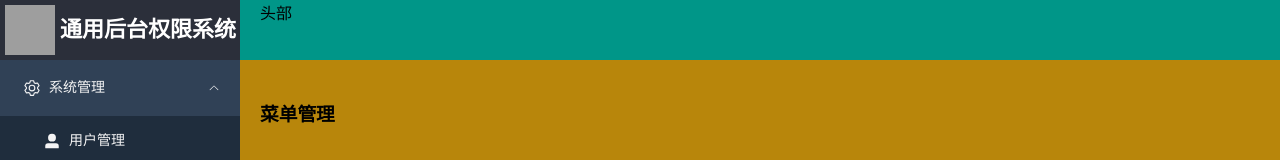
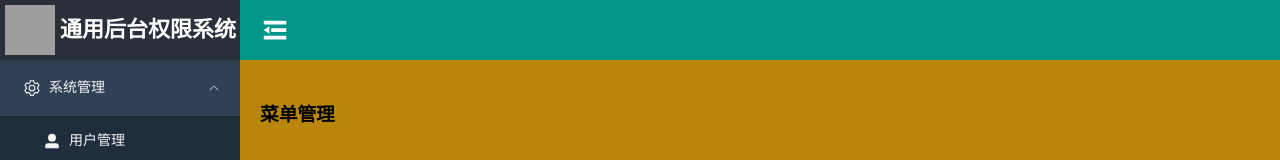
Before and after one commit to Yeluzii/generic-permission-system-front-end, a Vue app: page /menuList in a window 1280 px wide. Shown: the top 160 px of the page. Built offline with nearby package versions, Linux system fonts and the light colour scheme; grey boxes are pictures that could not be loaded.

Commit message:
feat: 菜单收缩制作

```diff
--- a/src/layout/Index.vue
+++ b/src/layout/Index.vue
@@ -28,6 +28,8 @@ import MenuBar from '@/layout/menu/MenuBar.vue'
   }
 
   .header {
+    display: flex;
+    align-items: center;
     background-color: #009688;
   }
 
--- /dev/null
+++ b/src/layout/header/Collapse.vue
@@ -0,0 +1,25 @@
+<template>
+  <el-icon @click="setCollapse" style="cursor: pointer" color="#FFF" size="30">
+    <component :is="status ? Fold : Expand"></component>
+  </el-icon>
+</template>
+
+<script setup lang="ts">
+import { computed } from 'vue'
+import { Fold, Expand } from '@element-plus/icons-vue'
+import { useMenuStore } from '@/store/menu'
+
+// 获取 store
+const store = useMenuStore()
+// 获取状态
+const status = computed(() => {
+  return !store.getCollapse
+})
+
+// 切换图标点击事件
+const setCollapse = () => {
+  store.setCollapse(!store.getCollapse)
+}
+</script>
+
+<style scoped></style>
--- a/src/layout/header/Header.vue
+++ b/src/layout/header/Header.vue
@@ -1,7 +1,9 @@
 <template>
-  <div>头部</div>
+  <Collapse></Collapse>
 </template>
 
-<script setup lang="ts"></script>
+<script setup lang="ts">
+import Collapse from './Collapse.vue'
+</script>
 
 <style scoped lang="scss"></style>
--- a/src/layout/menu/MenuBar.vue
+++ b/src/layout/menu/MenuBar.vue
@@ -1,8 +1,9 @@
 <template>
   <menu-logo></menu-logo>
   <el-menu
-    :default-active="activeIndex"
+    :default-active="defaultActive"
     class="el-menu-vertical-demo"
+    :collapse="isCollapse"
     unique-opened
     background-color="#304156"
     @open="handleOpen"
@@ -15,24 +16,25 @@
 
 <script setup lang="ts">
 import { reactive, computed } from 'vue'
+import { useMenuStore } from '@/store/menu/index'
 import MenuItem from '@/layout/menu/MenuItem.vue'
 import MenuLogo from './MenuLogo.vue'
 import { useRoute } from 'vue-router'
+
+// 获取 store
+const store = useMenuStore()
+// 获取状态
+const isCollapse = computed(() => {
+  return store.getCollapse
+})
+
 const route = useRoute()
 
-// 获取激活的菜单
-const activeIndex = computed(() => {
+// 当前激活的菜单:当前激活的菜单
+const defaultActive = computed(() => {
   const { path } = route
   return path
 })
-
-const handleOpen = (key: string, keyPath: string[]) => {
-  console.log(key, keyPath)
-}
-
-const handleClose = (key: string, keyPath: string[]) => {
-  console.log(key, keyPath)
-}
 
 let menuList = reactive([
   {
@@ -109,6 +111,14 @@ let menuList = reactive([
     ]
   }
 ])
+
+const handleOpen = (key: string, keyPath: string[]) => {
+  console.log(key, keyPath)
+}
+
+const handleClose = (key: string, keyPath: string[]) => {
+  console.log(key, keyPath)
+}
 </script>
 
 <style scoped lang="scss">
--- a/src/layout/menu/MenuLogo.vue
+++ b/src/layout/menu/MenuLogo.vue
@@ -1,14 +1,33 @@
 <template>
   <div class="logo">
     <img :src="MenuLogo" />
-    <span class="logo-title">{{ title }}</span>
+    <span v-if="show" class="logo-title">{{ title }}</span>
   </div>
 </template>
 
 <script setup lang="ts">
-import { ref } from 'vue'
+import { ref, watch } from 'vue'
 import MenuLogo from '@/assets/MenuLogo.png'
+import { useMenuStore } from '@/store/menu/index'
+// 获取 store
+const store = useMenuStore()
 const title = ref('通用后台权限系统')
+
+// 解决伸缩僵硬问题：延时
+const show = ref(true)
+
+watch(
+  () => store.getCollapse,
+  (collapsed: boolean) => {
+    if (!collapsed) {
+      setTimeout(() => {
+        show.value = !collapsed
+      }, 300)
+    } else {
+      show.value = !collapsed
+    }
+  }
+)
 </script>
 
 <style scoped>
--- /dev/null
+++ b/src/store/menu/index.ts
@@ -0,0 +1,18 @@
+import { defineStore } from 'pinia'
+import { ref, computed } from 'vue'
+
+// 定义 store
+export const useMenuStore = defineStore('menuStore', () => {
+  // state
+  const collapse = ref(false)
+
+  // getters
+  const getCollapse = computed(() => collapse.value)
+
+  // actions
+  const setCollapse = (newCollapse: boolean) => {
+    collapse.value = newCollapse
+  }
+
+  return { collapse, getCollapse, setCollapse }
+})
```
